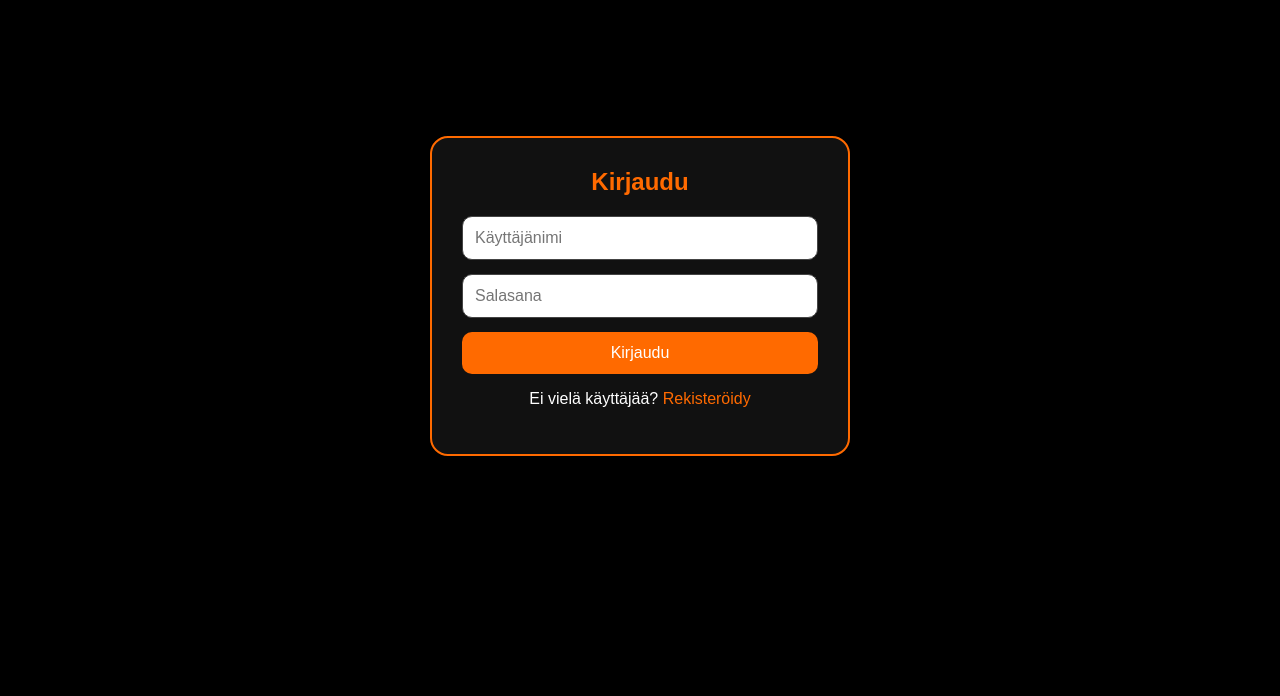
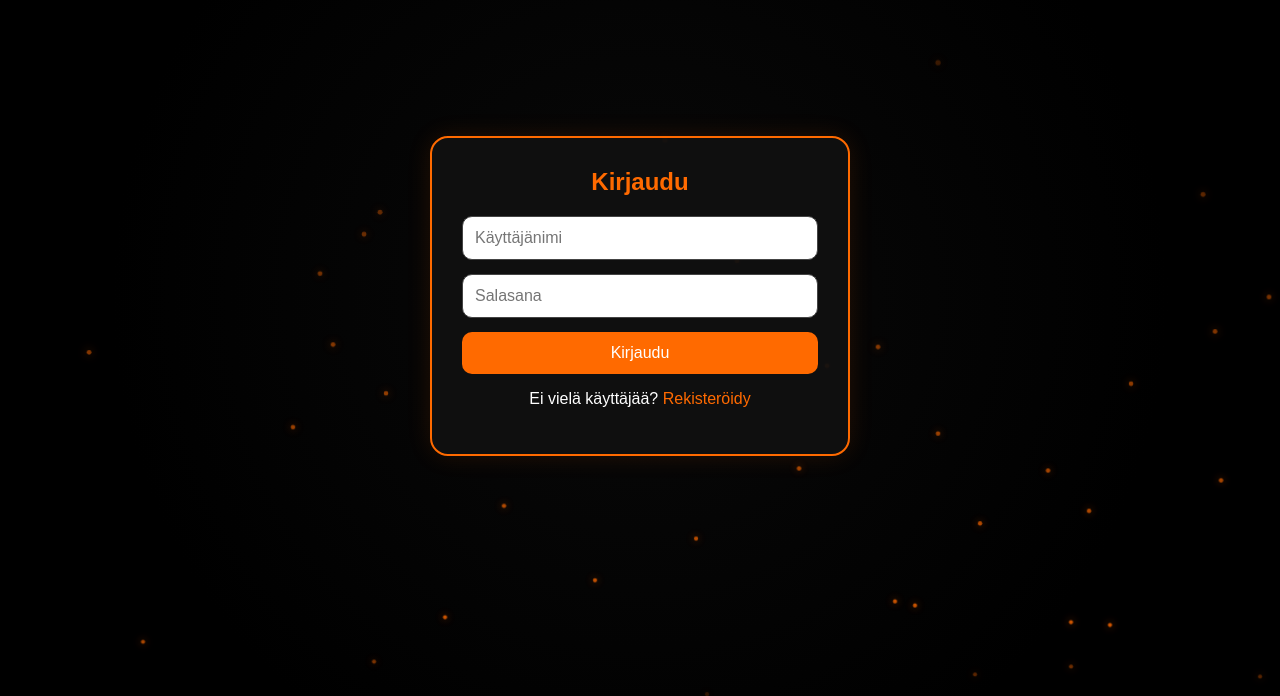
Before and after one commit to Miskaab/chevrolet-marketplace, a React app in the folder marketplace/frontend/: page /login in a window 1280 px wide. Shown: the part 104-800 px from the top of the page. Built offline with nearby package versions, Linux system fonts and the light colour scheme; the HTML template or start-up script is replaced by a standard one.

Commit message:
Tehty uusi tiedosto ja muokattu css
Lisäsin uuden tiedoston nimeltä Background.jsx ja muokkasin css. Nyt nettisivun tausta on musta jossa menee alhaalta ylös oransseja palloja.

```diff
--- /dev/null
+++ b/marketplace/frontend/components/Background.jsx
@@ -0,0 +1,21 @@
+function Background() {
+  const particles = Array.from({ length: 60 })
+
+  return (
+    <div className="animated-bg">
+      {particles.map((_, index) => (
+        <span
+          key={index}
+          className="particle"
+          style={{
+            left: `${Math.random() * 100}%`,
+            animationDelay: `${Math.random() * 8}s`,
+            animationDuration: `${6 + Math.random() * 8}s`
+          }}
+        />
+      ))}
+    </div>
+  )
+}
+
+export default Background
--- a/marketplace/frontend/src/App.jsx
+++ b/marketplace/frontend/src/App.jsx
@@ -5,6 +5,8 @@ import Cart from '/components/Cart.jsx'
 import Login from '/components/Login.jsx'
 import Register from '/components/Register.jsx'
 import logo from './logos/Kauppa.png'
+import Background from '/components/Background.jsx'
+import { NavLink } from 'react-router-dom'
 import { Routes, Route, Link, Navigate } from 'react-router-dom'
 import './index.css'
 
@@ -53,13 +55,18 @@ function App() {
 
   return (
     <div>
+      <Background />
       {user && (
         <nav className="navbar">
           <div className="navbar-content">
 
             <div className="nav-left">
-              <Link to="/">Etusivu</Link>
-              <Link to="/add-car">Lisää auto</Link>
+              <NavLink to="/" className={({ isActive }) => isActive ? "active" : ""}>
+                Etusivu
+              </NavLink>
+              <NavLink to="/add-car" className={({ isActive }) => isActive ? "active" : ""}>
+                Lisää auto
+              </NavLink>
             </div>
 
             <div className="logo">
@@ -67,7 +74,9 @@ function App() {
             </div>
 
             <div className="nav-right">
-              <Link to="/cart">Ostoskori</Link>
+              <NavLink to="/cart" className={({ isActive }) => isActive ? "active" : ""}>
+                Ostoskori
+              </NavLink>
               <button onClick={logout}>
                 Kirjaudu ulos ({user.username})
               </button>
--- a/marketplace/frontend/src/index.css
+++ b/marketplace/frontend/src/index.css
@@ -52,6 +52,8 @@ body {
 
 /* ETUSIVU */
 .container {
+  position: relative;
+  z-index: 1;
   width: 100%;
   max-width: 1400px;
   margin: 0 auto;
@@ -65,16 +67,21 @@ body {
 }
 
 .car-card {
-  background: #fff;
+  background: rgba(10, 10, 10, 0.85);
+  backdrop-filter: blur(12px);
+  -webkit-backdrop-filter: blur(12px);
+  border: 2px solid #ff6a00;
   border-radius: 18px;
   padding: 16px;
   cursor: pointer;
-  transition: transform 0.2s ease, box-shadow 0.2s ease;
+  transition: 0.25s ease;
+  box-shadow: 0 0 20px rgba(255, 106, 0, 0.15);
 }
 
 .car-card:hover {
-  transform: translateY(-4px);
-  box-shadow: 0 0 20px rgba(255, 106, 0, 0.35);
+  transform: translateY(-6px) scale(1.02);
+  box-shadow: 0 0 35px rgba(255, 106, 0, 0.4);
+  border-color: #ff6a00;
 }
 
 .car-card img {
@@ -86,32 +93,35 @@ body {
 }
 
 .car-card h3 {
-  color: #111;
+  color: #fff;
   margin: 14px 0 12px;
   font-size: 22px;
   line-height: 1.3;
 }
 
 .car-card button {
-  background: #ff6a00;
-  color: #fff;
-  border: none;
-  padding: 11px 16px;
+  background: transparent;
+  border: 2px solid #ff6a00;
+  color: #ff6a00;
+  padding: 10px 16px;
   border-radius: 10px;
   font-size: 16px;
   cursor: pointer;
-  transition: 0.2s;
+  transition: 0.25s;
 }
 
 .car-card button:hover {
-  background: #e55f00;
+  background: #ff6a00;
+  color: #fff;
+  box-shadow: 0 0 12px rgba(255,106,0,0.6);
 }
 
 /* MODAL OVERLAY */
 .overlay {
   position: fixed;
   inset: 0;
-  background: rgba(0, 0, 0, 0.82);
+  background: rgba(0, 0, 0, 0.35);
+  backdrop-filter: blur(4px);
   display: flex;
   justify-content: center;
   align-items: flex-start;
@@ -120,17 +130,22 @@ body {
   overflow-y: auto;
 }
 
+
 /* MODAL */
 .modal {
   width: min(1000px, 100%);
-  background: #fff;
-  color: #111;
+  background: rgba(17, 17, 17, 0.88);
+  backdrop-filter: blur(14px);
+  -webkit-backdrop-filter: blur(14px);
+  color: #fff;
+  border: 2px solid rgba(255, 106, 0, 0.55);
   border-radius: 20px;
   padding: 22px;
   margin: 20px 0;
   display: flex;
   flex-direction: column;
   align-items: center;
+  box-shadow: 0 0 30px rgba(255, 106, 0, 0.15);
 }
 
 .modal img {
@@ -139,13 +154,13 @@ body {
   height: 240px;
   object-fit: contain;
   border-radius: 14px;
-  background: #fff;
+  background: transparent;
   margin-bottom: 16px;
 }
 
 .car-title {
   margin: 0 0 20px;
-  color: #111;
+  color: #fff;
   font-size: 30px;
   text-align: center;
 }
@@ -159,7 +174,9 @@ body {
 }
 
 .details-section {
-  background: #111;
+  background: rgba(0, 0, 0, 0.45);
+  backdrop-filter: blur(10px);
+  -webkit-backdrop-filter: blur(10px);
   color: #fff;
   border: 2px solid #ff6a00;
   border-radius: 16px;
@@ -313,17 +330,20 @@ textarea {
   display: flex;
   justify-content: center;
   align-items: center;
-  background: #000;
+  background: transparent;
+  position: relative;
+  z-index: 1;
 }
 
 .auth-form {
   width: 100%;
   max-width: 420px;
-  background: #111;
+  background: rgba(17, 17, 17, 0.92);
   border: 2px solid #ff6a00;
   border-radius: 18px;
   padding: 30px;
   color: white;
+  box-shadow: 0 0 25px rgba(255, 106, 0, 0.12);
 }
 
 .auth-form h2 {
@@ -361,6 +381,7 @@ textarea {
   color: #ff6a00;
   text-decoration: none;
 }
+
 /* LINKIT */
 .nav-left a,
 .nav-right a {
@@ -371,6 +392,7 @@ textarea {
   padding: 6px 4px;
   transition: 0.3s;
   margin: 20px;
+  transition: all 0.25s ease;
 }
 
 /* ALLEVIIVA ANIMAATIO */
@@ -396,6 +418,23 @@ textarea {
   color: #ff6a00;
 }
 
+/* ACTIVE LINK */
+.nav-left a.active,
+.nav-right a.active {
+  color: #ff6a00;
+  font-weight: 600;
+  text-shadow: 0 0 6px rgba(255, 106, 0, 0.7);
+}
+
+/* underline */
+.nav-left a.active::after,
+.nav-right a.active::after {
+  width: 100%;
+  height: 2px;
+  background: #ff6a00;
+  box-shadow: 0 0 6px rgba(255, 106, 0, 0.7);
+}
+
 .nav-right button {
   background: transparent;
   color: #fff;
@@ -411,7 +450,7 @@ textarea {
 .nav-right button:hover {
   background: #ff6a00;
   color: #fff;
-  box-shadow: 0 0 12px rgba(255,106,0,0.6);
+  box-shadow: 0 0 12px rgba(255, 106, 0, 0.6);
 }
 
 /* CLICK */
@@ -424,13 +463,15 @@ textarea {
   position: absolute;
   left: 50%;
   transform: translateX(-50%);
-  top: -15px; /* 🔥 nostaa vähän */
+  top: -15px;
+  /* 🔥 nostaa vähän */
 }
 
 .logo img {
-  height: 110px; /* 🔥 tee tästä isompi */
+  height: 110px;
+  /* 🔥 tee tästä isompi */
   object-fit: contain;
-  filter: drop-shadow(0 0 12px rgba(255,106,0,0.7));
+  filter: drop-shadow(0 0 12px rgba(255, 106, 0, 0.7));
   transition: 0.3s;
 }
 
@@ -438,3 +479,40 @@ textarea {
 .logo img:hover {
   transform: scale(1.05);
 }
+
+/* koko sivun animoitu tausta */
+.animated-bg {
+  position: fixed;
+  inset: 0;
+  z-index: -2;
+  background: radial-gradient(circle at center, #090909 0%, #000 70%);
+  overflow: hidden;
+}
+
+.particle {
+  position: absolute;
+  bottom: -20px;
+  width: 4px;
+  height: 4px;
+  background: #ff6a00;
+  border-radius: 50%;
+  box-shadow: 0 0 8px rgba(255, 106, 0, 0.8);
+  animation: floatUp linear infinite;
+  opacity: 0.7;
+}
+
+@keyframes floatUp {
+  0% {
+    transform: translateY(0) scale(1);
+    opacity: 0;
+  }
+
+  10% {
+    opacity: 0.8;
+  }
+
+  100% {
+    transform: translateY(-110vh) scale(1.4);
+    opacity: 0;
+  }
+}
```
Lines whose indentation alone changed are shown as unchanged.
